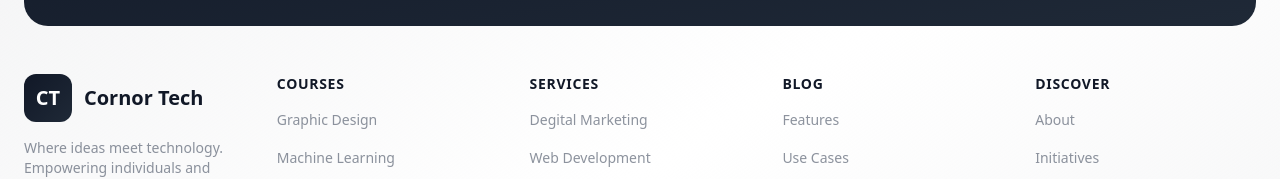
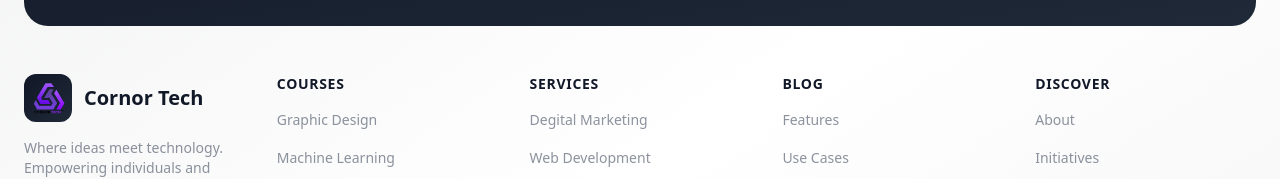
Before and after one commit to rajes05/Cornortech, a Next.js app: page / in a window 1280 px wide. Shown: the part 9015-9194 px from the top of the page. Built offline with nearby package versions, Linux system fonts and the light colour scheme.

Commit message:
update: footer

```diff
--- a/src/app/layout.tsx
+++ b/src/app/layout.tsx
@@ -11,6 +11,11 @@ const inter = Inter({
 export const metadata: Metadata = {
   title: "Cornortech",
   description: "Cornortech where idea meet solutions.",
+  icons:{
+    icon:"/cornortech_logo.png",
+    shortcut:"/cornortech_logo.png",
+    apple:"/cornortech_logo.png",
+  }
 };
 
 export default function RootLayout({
--- a/src/components/Footer.tsx
+++ b/src/components/Footer.tsx
@@ -1,5 +1,7 @@
 import { footerSections } from '@/data';
 import { FooterSection } from '@/types';
+import Logo from '@/../public/cornortech_logo.png'
+import Image from 'next/image';
 
 const Footer = () => {
   const currentYear = new Date().getFullYear();
@@ -83,7 +85,8 @@ const Footer = () => {
             <div className="col-span-2 md:col-span-4 lg:col-span-1 space-y-4">
               <div className="flex items-center space-x-3">
                 <div className="w-12 h-12 bg-gradient-to-br from-[#111827] to-[#1f2937] rounded-xl flex items-center justify-center shadow-medium">
-                  <span className="text-white font-bold text-xl">CT</span>
+                  {/* <span className="text-white font-bold text-xl">CT</span> */}
+                  <Image src={Logo} alt='CT' height={35} width={35}/>
                 </div>
                 <h3 className="text-xl font-bold text-[#111827]">Cornor Tech</h3>
               </div>
```
Also changed, not shown: src/app/cornortech_logo.png (added).
